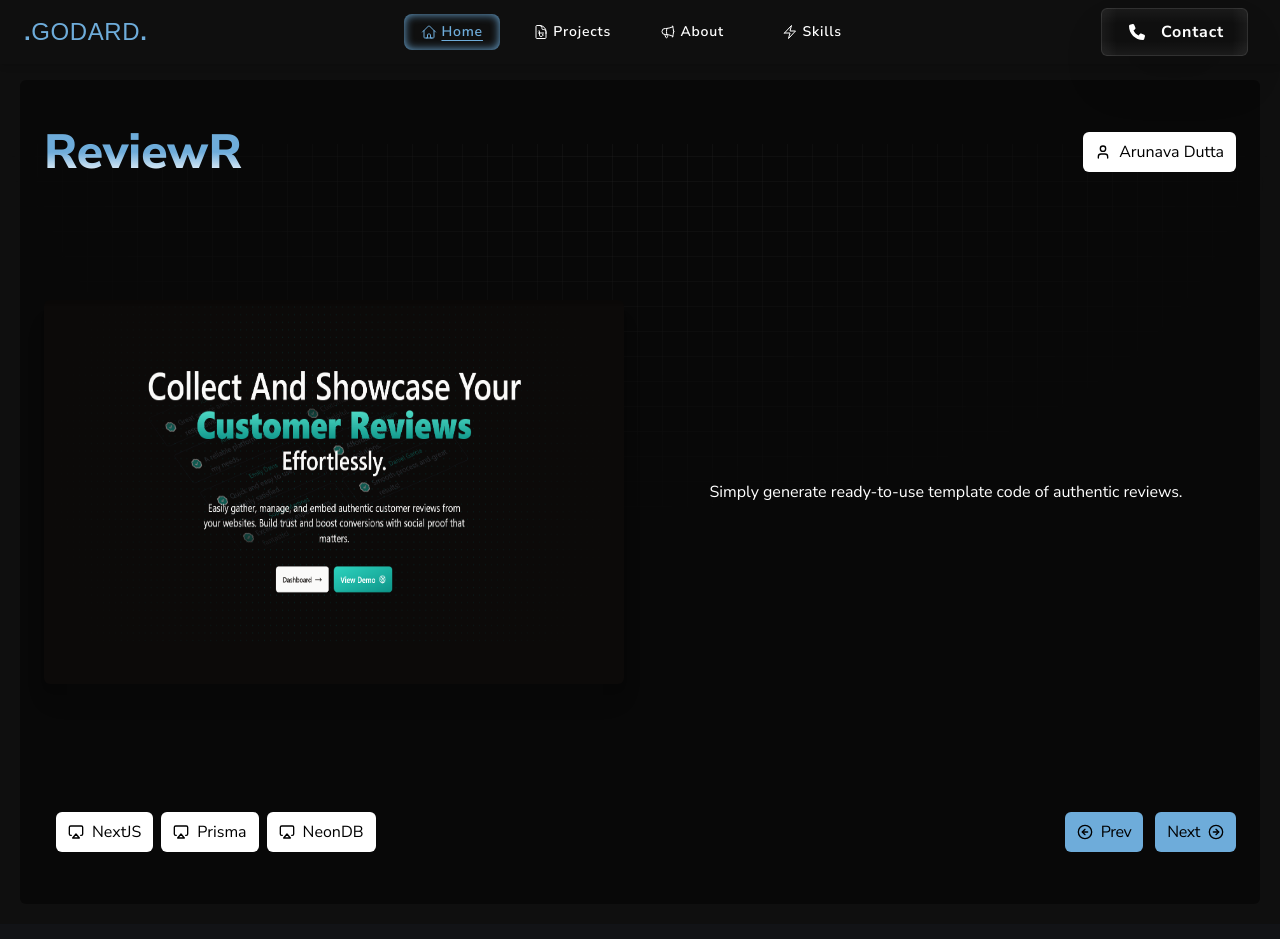
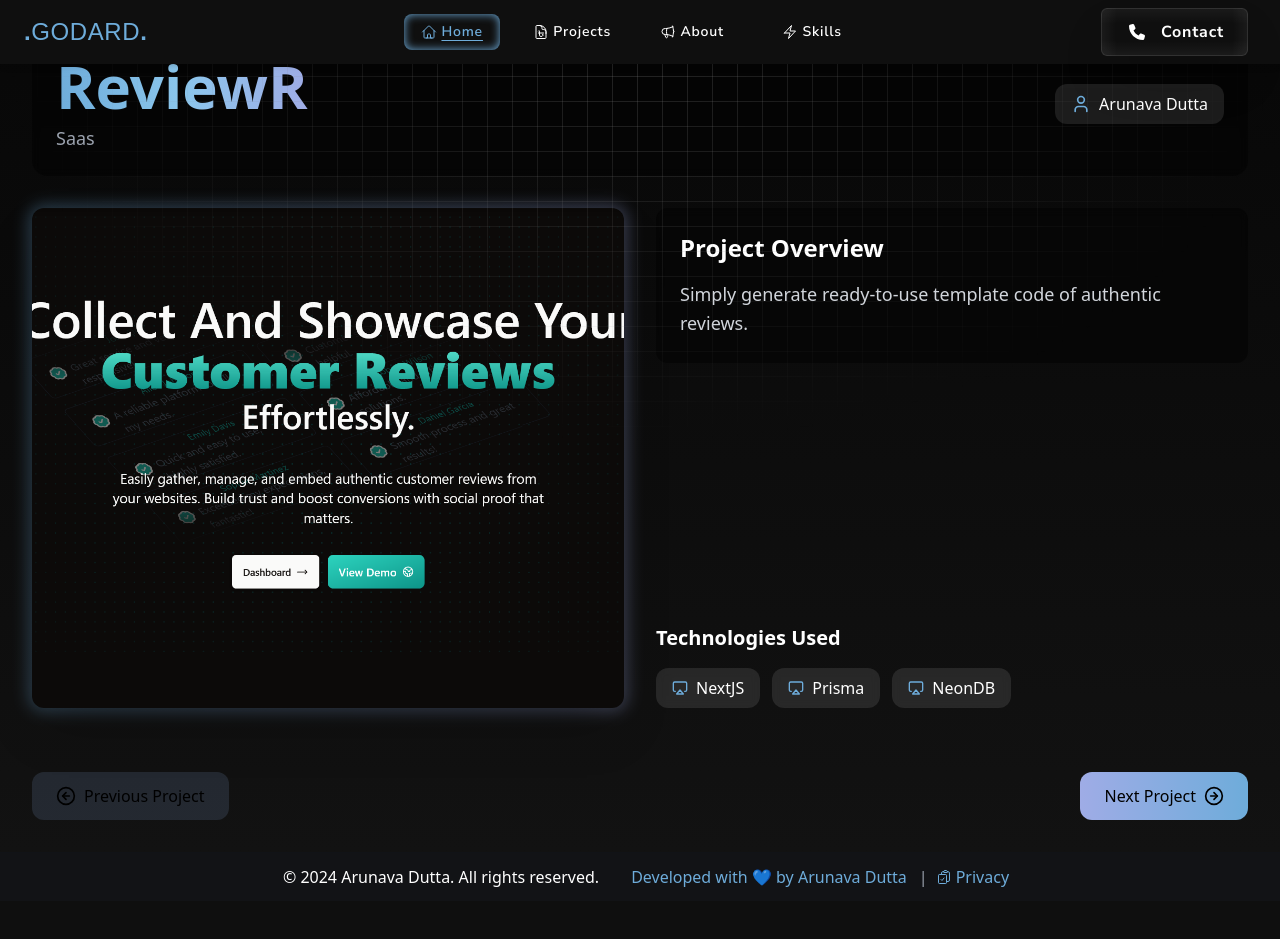
Before and after one commit to ArunavaCoderEm/Godard_Portfolio, a React (Vite) app: page /projectpage/0/ReviewR in a window 1280 px wide. Shown: the top 939 px of the page. After the commit the page ends 901 px from the top, so only its background shows below. Built offline with nearby package versions, Linux system fonts and the light colour scheme; a web font is replaced by a local one.

Commit message:
now will make this good

```diff
--- a/src/Pages/ProductPage.tsx
+++ b/src/Pages/ProductPage.tsx
@@ -24,61 +24,116 @@ export default function ProductPage(): React.ReactNode {
 
   return (
     <motion.div
-      initial={{ opacity: 0.5 }}
-      whileInView={{ opacity: 1 }}
+      initial={{ opacity: 0, y: 20 }}
+      animate={{ opacity: 1, y: 0 }}
+      exit={{ opacity: 0, y: -20 }}
       transition={{
-        delay: 0.0,
-        duration: 0.4,
-        ease: "easeInOut",
+        duration: 0.5,
+        ease: "easeOut",
       }}
-      className="grid m-5 z-[103] rounded-md min-h-screen bg-[#070707]/70 grid-cols-1 gap-y-10 mt-20 p-1 md:p-3 mukta relative h-auto"
+      className="min-h-screen bg-gradient-to-b from-[#070707] to-[#121212] p-4 md:p-6 lg:p-8"
     >
-      <div className="flex flex-col h-screen">
-        <div className="rounded-md flex md:flex-row flex-col justify-between items-center h-[15%] w-full px-3 py-2">
-          <h1 className="text-3xl lg:text-5xl font-extrabold bg-clip-text bg-gradient-to-b text-transparent from-[#6EACDA] via-[#6EACDA] to-[#fff] mukta text-left">
-            {element.label}
-          </h1>
-          <h2 className="text-black flex items-center gap-2 bg-white px-3 py-2 rounded-md">
-            <User className="w-4 h-4" />
-            {element.auth}
-          </h2>
-        </div>
+      <div className="max-w-7xl mx-auto">
+        <div className="flex flex-col h-full space-y-8">
 
-        <div className="rounded-md gap-2 flex-grow h-[70%] w-full grid md:grid-cols-2 grid-cols-1">
-          <div className="p-3 flex items-center justify-center">
-            <img src={element.img} className="shadow-xl h-96 w-full object-fit rounded-md" alt="img" />
+          <div className="flex flex-col md:flex-row justify-between items-start md:items-center space-y-4 md:space-y-0 bg-black/40 p-6 rounded-2xl backdrop-blur-sm">
+            <div className="space-y-2">
+              <motion.h1
+                initial={{ opacity: 0, x: -20 }}
+                animate={{ opacity: 1, x: 0 }}
+                className="text-4xl lg:text-6xl font-extrabold bg-clip-text text-transparent bg-gradient-to-r from-[#6EACDA] via-[#8BC6EC] to-[#9FACE6]"
+              >
+                {element.label}
+              </motion.h1>
+              {element.type && (
+                <p className="text-gray-400 text-lg">{element.type}</p>
+              )}
+            </div>
+            <div className="flex items-center space-x-3">
+              <div className="bg-white/10 backdrop-blur-sm px-4 py-2 rounded-xl flex items-center space-x-2">
+                <User className="w-5 h-5 text-[#6EACDA]" />
+                <span className="text-white font-medium">{element.auth}</span>
+              </div>
+            </div>
           </div>
-          <div className="p-3 flex items-center justify-center">
-            <h2 className="text-white">{element.desc}</h2>
+
+          <div className="grid md:grid-cols-2 gap-8 h-full">
+            <motion.div
+              initial={{ opacity: 0, scale: 0.95 }}
+              animate={{ opacity: 1, scale: 1 }}
+              className="relative group"
+            >
+              <div className="absolute -inset-1 bg-gradient-to-r from-[#6EACDA] to-[#9FACE6] rounded-2xl blur opacity-30 group-hover:opacity-50 transition duration-300"></div>
+              <div className="relative">
+                <img
+                  src={element.img}
+                  className="w-full h-[500px] object-cover rounded-xl shadow-2xl"
+                  alt={element.label}
+                />
+              </div>
+            </motion.div>
+
+            <div className="flex flex-col justify-between space-y-6">
+              <div className="bg-black/40 p-6 rounded-xl backdrop-blur-sm">
+                <h2 className="text-2xl font-bold text-white mb-4">
+                  Project Overview
+                </h2>
+                <p className="text-gray-300 leading-relaxed text-lg">
+                  {element.desc}
+                </p>
+              </div>
+
+              <div className="space-y-4">
+                <h3 className="text-xl font-semibold text-white">
+                  Technologies Used
+                </h3>
+                <div className="flex flex-wrap gap-3">
+                  {element.used.split(",").map((item: string, idx: number) => (
+                    <motion.div
+                      key={idx}
+                      initial={{ opacity: 0, y: 20 }}
+                      animate={{ opacity: 1, y: 0 }}
+                      transition={{ delay: idx * 0.1 }}
+                      className="bg-white/10 backdrop-blur-sm px-4 py-2 rounded-xl flex items-center space-x-2"
+                    >
+                      <Airplay className="w-4 h-4 text-[#6EACDA]" />
+                      <span className="text-white">{item.trim()}</span>
+                    </motion.div>
+                  ))}
+                </div>
+              </div>
+            </div>
           </div>
-        </div>
 
-        <div className="items-center justify-between rounded-md flex md:flex-row p-3 flex-col h-[15%] w-full">
-          <div className="flex p-3 gap-2 items-center">
-            {element.used.split(",").map((item: string, idx: number) => {
-              return (
-                <>
-                  <h3
-                    key={idx}
-                    className="text-black flex items-center gap-2 bg-white rounded-md px-3 py-2"
-                  >
-                    <Airplay className="w-4 h-4" />
-                    {item}
-                  </h3>
-                </>
-              );
-            })}
-          </div>
-          <div className="flex items-center justify-center gap-3">
-            <button onClick={() => {
-              nav(`/projectpage/${id - 1}/${projectsList[id - 1].label}`);
-            }} disabled={id === 0} className={`bg-[#6EACDA] px-3 py-2 hover:opacity-90 transition-all duration-150 rounded-md text-black tracking-tight flex items-center gap-2 ${id === 0 ? "cursor-not-allowed" : ""}`}>
-              <ArrowLeftCircle className="w-4 h-4" /> Prev
+          <div className="flex justify-between items-center pt-8">
+            <button
+              onClick={() =>
+                nav(`/projectpage/${id - 1}/${projectsList[id - 1].label}`)
+              }
+              disabled={id === 0}
+              className={`flex items-center space-x-2 px-6 py-3 rounded-xl transition-all duration-300 ${
+                id === 0
+                  ? "bg-gray-700/50 cursor-not-allowed"
+                  : "bg-gradient-to-r from-[#6EACDA] to-[#9FACE6] hover:shadow-lg hover:shadow-[#6EACDA]/20"
+              }`}
+            >
+              <ArrowLeftCircle className="w-5 h-5" />
+              <span>Previous Project</span>
             </button>
-            <button onClick={() => {
-              nav(`/projectpage/${id + 1}/${projectsList[id + 1].label}`);
-            }} disabled={id === len - 1} className={`bg-[#6EACDA] px-3 py-2 hover:opacity-90 transition-all duration-150 rounded-md text-black tracking-tight flex items-center gap-2 ${id === len - 1 ? "cursor-not-allowed" : ""}`}>
-              Next <ArrowRightCircle className="w-4 h-4" />{" "}
+
+            <button
+              onClick={() =>
+                nav(`/projectpage/${id + 1}/${projectsList[id + 1].label}`)
+              }
+              disabled={id === len - 1}
+              className={`flex items-center space-x-2 px-6 py-3 rounded-xl transition-all duration-300 ${
+                id === len - 1
+                  ? "bg-gray-700/50 cursor-not-allowed"
+                  : "bg-gradient-to-r from-[#9FACE6] to-[#6EACDA] hover:shadow-lg hover:shadow-[#6EACDA]/20"
+              }`}
+            >
+              <span>Next Project</span>
+              <ArrowRightCircle className="w-5 h-5" />
             </button>
           </div>
         </div>
```
